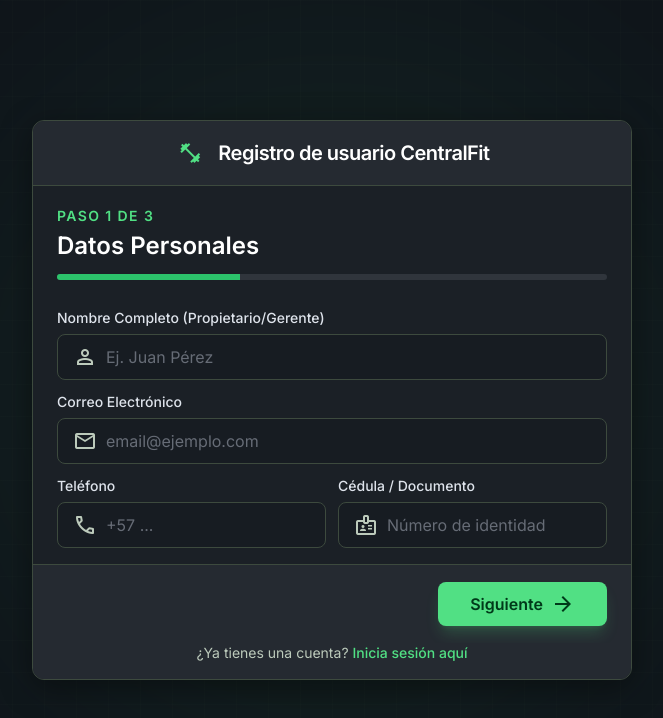
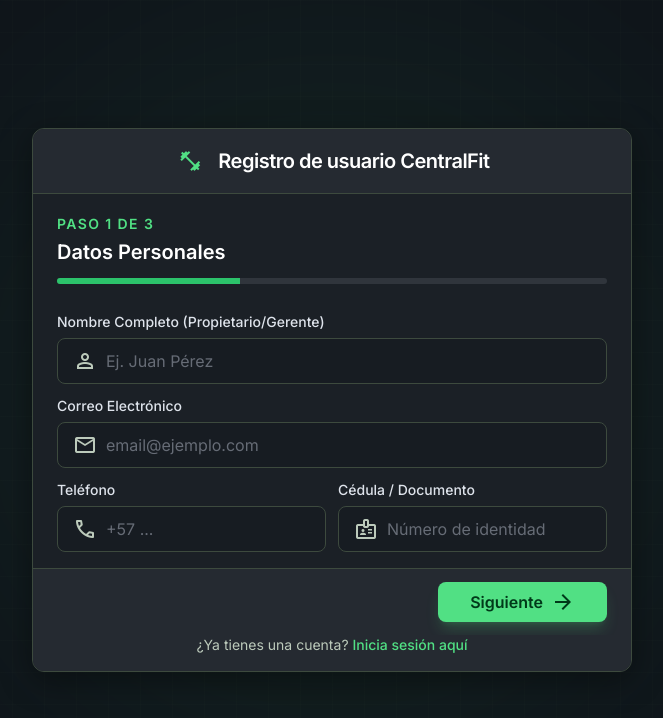
Before and after one commit to GaboSandova1/CentralFit, a React (Vite) app in the folder Frontend/: page / in a window 1280 px wide. Both pictures are taken after a click on the button "Regístrate aquí". Shown: the top 718 px of the page, without its empty margins (308-971 px from the left). Built offline with nearby package versions, Linux system fonts and the light colour scheme.

Commit message:
fix: adjust styling in Register component for improved layout and consistency

```diff
--- a/Frontend/src/views/Register.tsx
+++ b/Frontend/src/views/Register.tsx
@@ -73,7 +73,7 @@
                 <p className="text-primary font-semibold text-sm uppercase tracking-widest mb-1">
                   {steps[currentStep].label}
                 </p>
-                <h2 className="text-white text-2xl font-bold font-headline">
+                <h2 className="text-white text-xl font-bold font-headline">
                   {steps[currentStep].title}
                 </h2>
               </div>
@@ -207,10 +207,10 @@
           </div>
 
           {/* Footer Navigation */}
-          <div className="px-6 py-4 bg-surface-container-high border-t border-outline-variant flex items-center justify-between">
+          <div className="px-6 py-3 bg-surface-container-high border-t border-outline-variant flex items-center justify-between">
             <button
               onClick={handlePrev}
-              className={`flex items-center gap-2 px-6 py-2.5 rounded-lg border border-outline text-on-surface hover:bg-surface-container transition-all cursor-pointer ${currentStep === 1 ? 'invisible' : ''}`}
+              className={`flex items-center gap-2 px-6 py-2 rounded-lg border border-outline text-on-surface hover:bg-surface-container transition-all cursor-pointer ${currentStep === 1 ? 'invisible' : ''}`}
             >
               <span className="material-symbols-outlined text-[20px]">arrow_back</span>
               <span className="font-semibold">Anterior</span>
@@ -219,7 +219,7 @@
               <button
                 onClick={handleNext}
                 disabled={isSubmitting}
-                className={`flex items-center gap-2 px-8 py-2.5 rounded-lg text-on-primary hover:brightness-110 transition-all shadow-lg shadow-primary/20 cursor-pointer ${currentStep === totalSteps ? 'bg-primary-container' : 'bg-primary'}`}
+                className={`flex items-center gap-2 px-8 py-2 rounded-lg text-on-primary hover:brightness-110 transition-all shadow-lg shadow-primary/20 cursor-pointer ${currentStep === totalSteps ? 'bg-primary-container' : 'bg-primary'}`}
               >
                 {isSubmitting ? (
                   <>
```
Also changed, not shown: 1 other file (tests, documents, lock files or other folders).
